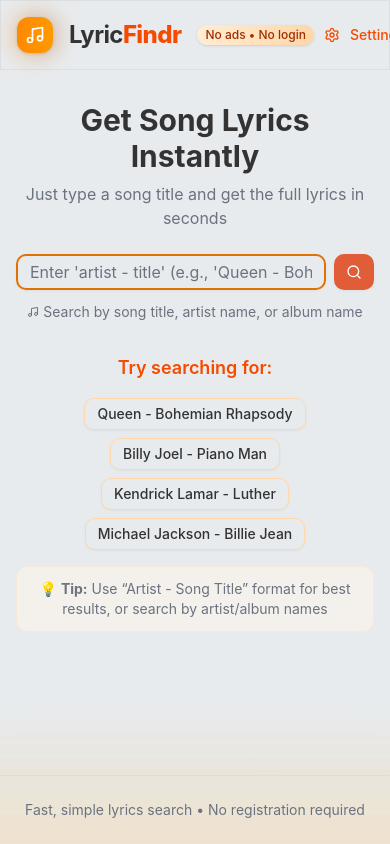
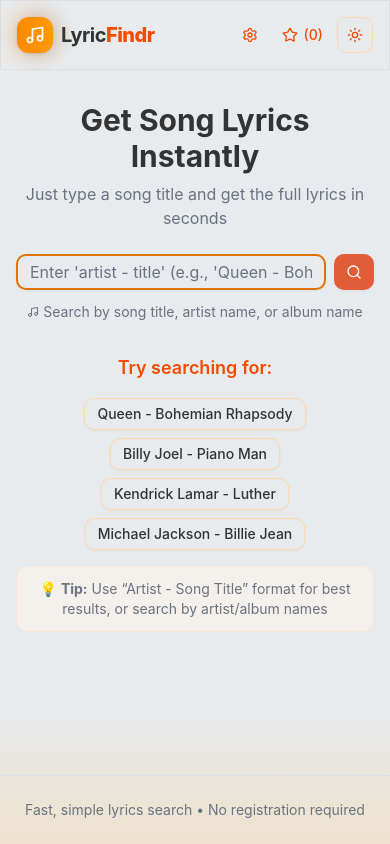
Before and after one commit to PragTheDev/LyricFindr, a Next.js app: page / in a window 390 px wide. Built offline with nearby package versions, Linux system fonts and the light colour scheme.

Commit message:
Added more stuff | bug fixes

```diff
--- a/app/page.js
+++ b/app/page.js
@@ -335,9 +335,9 @@
       <header className="border relative z-10">
         <div className="container mx-auto px-4 py-4">
           <div className="flex items-center justify-between">
-            <div className="flex items-center gap-4">
+            <div className="flex items-center gap-2 md:gap-4">
               <div
-                className="flex items-center gap-4 cursor-pointer"
+                className="flex items-center gap-2 md:gap-4 cursor-pointer"
                 onClick={handleLogoClick}
               >
                 <div className="relative">
@@ -346,7 +346,7 @@
                     <Music className="w-5 h-5 text-white" />
                   </div>
                 </div>
-                <h1 className="text-2xl font-bold text-foreground tracking-tight">
+                <h1 className="text-xl md:text-2xl font-bold text-foreground tracking-tight">
                   Lyric
                   <span className="font-extrabold text-orange-600 dark:text-orange-400">
                     Findr
@@ -356,20 +356,20 @@
 
               <Badge
                 variant="secondary"
-                className="bg-gradient-to-r from-orange-100 to-orange-200 text-orange-800 border-0 shadow-sm dark:from-orange-400 dark:to-orange-500 dark:text-orange-200"
+                className="hidden sm:block bg-gradient-to-r from-orange-100 to-orange-200 text-orange-800 border-0 shadow-sm dark:from-orange-400 dark:to-orange-500 dark:text-orange-200"
               >
                 No ads • No login
               </Badge>
             </div>
-            <div className="flex items-center gap-2">
+            <div className="flex items-center gap-1 md:gap-2">
               <Button
                 variant="ghost"
                 size="sm"
                 onClick={() => setShowFontSettings(!showFontSettings)}
                 className="text-orange-600 hover:text-orange-700 hover:bg-orange-50 dark:text-orange-400 dark:hover:bg-orange-900/20"
               >
-                <Settings className="w-4 h-4 mr-1" />
-                Settings
+                <Settings className="w-4 h-4 md:mr-1" />
+                <span className="hidden md:inline">Settings</span>
               </Button>
               <Button
                 variant="ghost"
@@ -377,8 +377,10 @@
                 onClick={handleFavoritesClick}
                 className="text-orange-600 hover:text-orange-700 hover:bg-orange-50 dark:text-orange-400 dark:hover:bg-orange-900/20"
               >
-                <Star className="w-4 h-4 mr-1" />
-                Favorites ({favorites.length})
+                <Star className="w-4 h-4 md:mr-1" />
+                <span className="hidden sm:inline">Favorites</span>
+                <span className="hidden sm:inline"> ({favorites.length})</span>
+                <span className="sm:hidden">({favorites.length})</span>
               </Button>
               <ThemeToggle />
             </div>
@@ -731,8 +733,35 @@
         {selectedLyrics && (
           <div className="max-w-3xl mx-auto mb-8">
             <Card className="border-orange-200/50 shadow-lg dark:border-orange-800/50">
-              <CardHeader className="bg-gradient-to-r  border-orange-200/50 dark:border-orange-800/50">
-                <div className="flex items-center justify-between">
+              <CardHeader className="bg-gradient-to-r border-orange-200/50 dark:border-orange-800/50 p-4 md:p-6">
+                {/* Mobile Layout */}
+                <div className="block md:hidden">
+                  <div className="flex items-center justify-between mb-3">
+                    <Button
+                      variant="ghost"
+                      size="sm"
+                      onClick={handleBackClick}
+                      className="text-orange-600 hover:text-orange-700 hover:bg-orange-50 dark:text-orange-400 dark:hover:bg-orange-900/20"
+                    >
+                      ← Back
+                    </Button>
+                  </div>
+                  <div className="text-center">
+                    <CardTitle className="text-lg font-bold mb-1 text-orange-400 leading-tight">
+                      {selectedLyrics.trackName}
+                    </CardTitle>
+                    <div className="flex flex-col sm:flex-row sm:items-center sm:justify-center gap-1 sm:gap-2 text-sm text-muted-foreground">
+                      <span className="font-medium">
+                        {selectedLyrics.artistName}
+                      </span>
+                      <span className="hidden sm:inline">•</span>
+                      <span>{selectedLyrics.albumName}</span>
+                    </div>
+                  </div>
+                </div>
+
+                {/* Desktop Layout */}
+                <div className="hidden md:flex items-center justify-between">
                   <Button
                     variant="ghost"
                     size="sm"
@@ -786,7 +815,7 @@
                   </div>
                 </div>
 
-                <div className="mt-4 flex gap-3 justify-center flex-wrap">
+                <div className="mt-4 flex flex-col sm:flex-row gap-3 justify-center flex-wrap">
                   <Button
                     variant="ghost"
                     size="sm"
@@ -810,7 +839,7 @@
                       : "Add to Favorites"}
                   </Button>
 
-                  <div className="flex gap-2">
+                  <div className="flex flex-wrap gap-2 justify-center">
                     <Button
                       variant="outline"
                       size="sm"
@@ -848,6 +877,7 @@
                     )}
                   </div>
 
+                  <div className="flex flex-wrap gap-2 justify-center">
                     <Button
                       variant="outline"
                       size="sm"
@@ -880,6 +910,7 @@
                     >
                       📺 Watch on YouTube
                     </Button>
+                  </div>
                 </div>
 
                 <div className="mt-4 pt-4 border-t border-orange-200/50 dark:border-orange-800/50">
```
Lines whose indentation alone changed are shown as unchanged.
